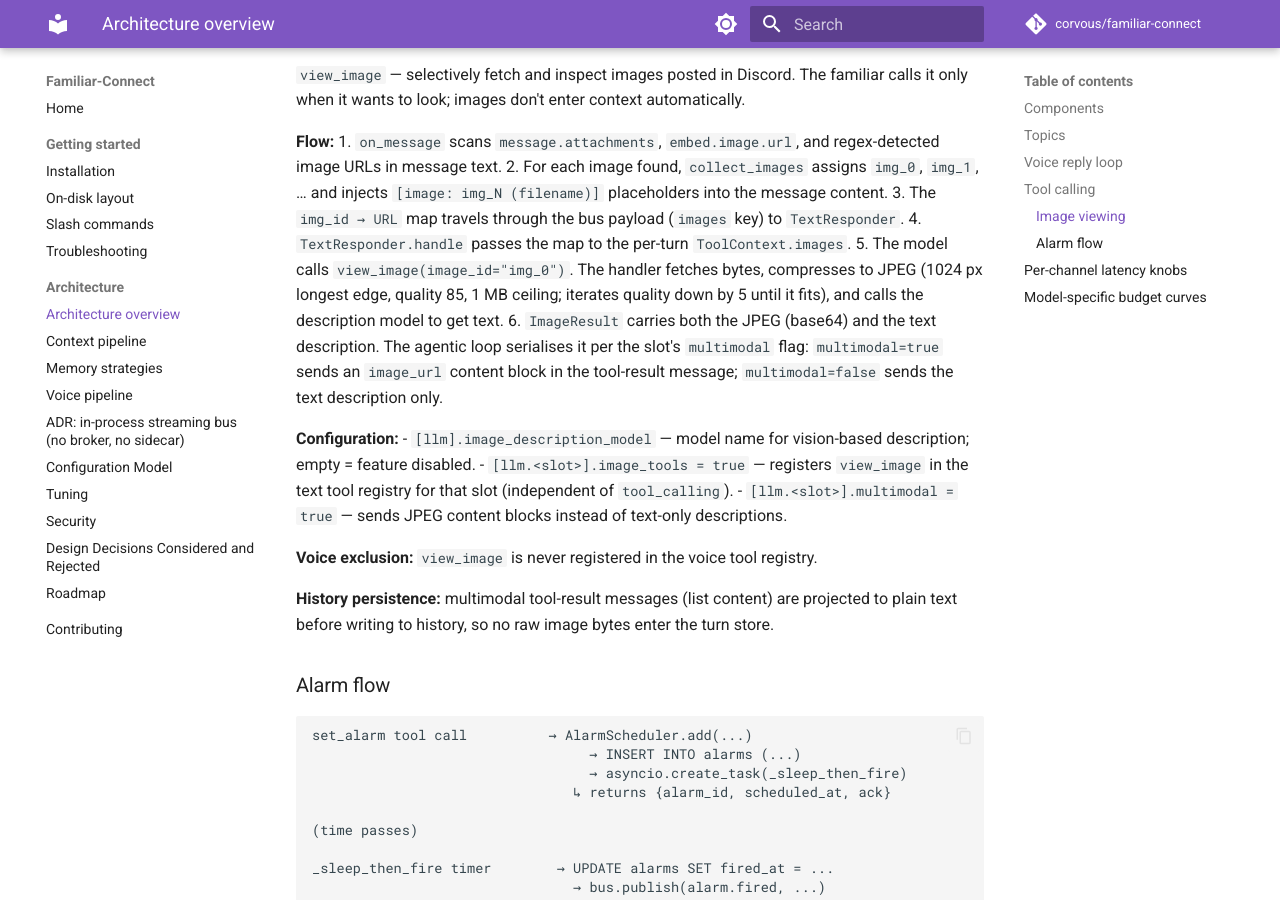
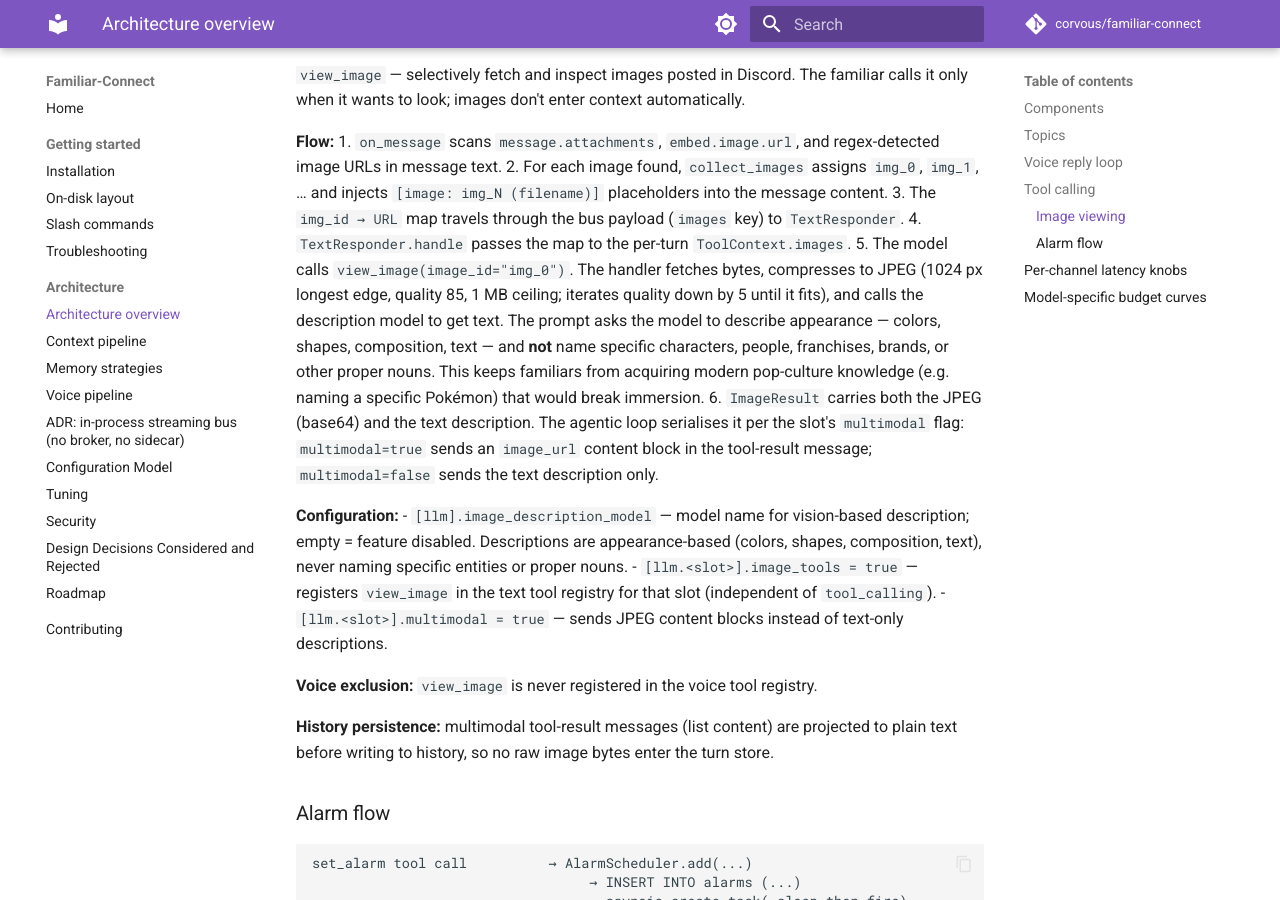
Before and after one commit to CorVous/Familiar-Connect, an MkDocs documentation site: the page built from docs/architecture/overview.md, in a window 1280 px wide and 900 px high, scrolled down 7069 px. Built offline with MkDocs 1.6.1 and Material for MkDocs 9.7.7, drawn with Linux system fonts in a browser that asks for light colours; comment, search, counter and statistics services are not loaded.

Commit message:
docs: note image descriptions are appearance-based, not entity-identifying
Co-Authored-By: Claude Sonnet 4.6 <noreply@anthropic.com>

```diff
--- a/docs/architecture/overview.md
+++ b/docs/architecture/overview.md
@@ -195,11 +195,11 @@ compact `→ name(args)` / `(tool→) ...` summary in the rebuilt prompt.
 2. For each image found, `collect_images` assigns `img_0`, `img_1`, … and injects `[image: img_N (filename)]` placeholders into the message content.
 3. The `img_id → URL` map travels through the bus payload (`images` key) to `TextResponder`.
 4. `TextResponder.handle` passes the map to the per-turn `ToolContext.images`.
-5. The model calls `view_image(image_id="img_0")`. The handler fetches bytes, compresses to JPEG (1024 px longest edge, quality 85, 1 MB ceiling; iterates quality down by 5 until it fits), and calls the description model to get text.
+5. The model calls `view_image(image_id="img_0")`. The handler fetches bytes, compresses to JPEG (1024 px longest edge, quality 85, 1 MB ceiling; iterates quality down by 5 until it fits), and calls the description model to get text. The prompt asks the model to describe appearance — colors, shapes, composition, text — and **not** name specific characters, people, franchises, brands, or other proper nouns. This keeps familiars from acquiring modern pop-culture knowledge (e.g. naming a specific Pokémon) that would break immersion.
 6. `ImageResult` carries both the JPEG (base64) and the text description. The agentic loop serialises it per the slot's `multimodal` flag: `multimodal=true` sends an `image_url` content block in the tool-result message; `multimodal=false` sends the text description only.
 
 **Configuration:**
-- `[llm].image_description_model` — model name for vision-based description; empty = feature disabled.
+- `[llm].image_description_model` — model name for vision-based description; empty = feature disabled. Descriptions are appearance-based (colors, shapes, composition, text), never naming specific entities or proper nouns.
 - `[llm.<slot>].image_tools = true` — registers `view_image` in the text tool registry for that slot (independent of `tool_calling`).
 - `[llm.<slot>].multimodal = true` — sends JPEG content blocks instead of text-only descriptions.
 
```
Also changed, not shown: docs/architecture/tuning.md (+4 -0 lines).
